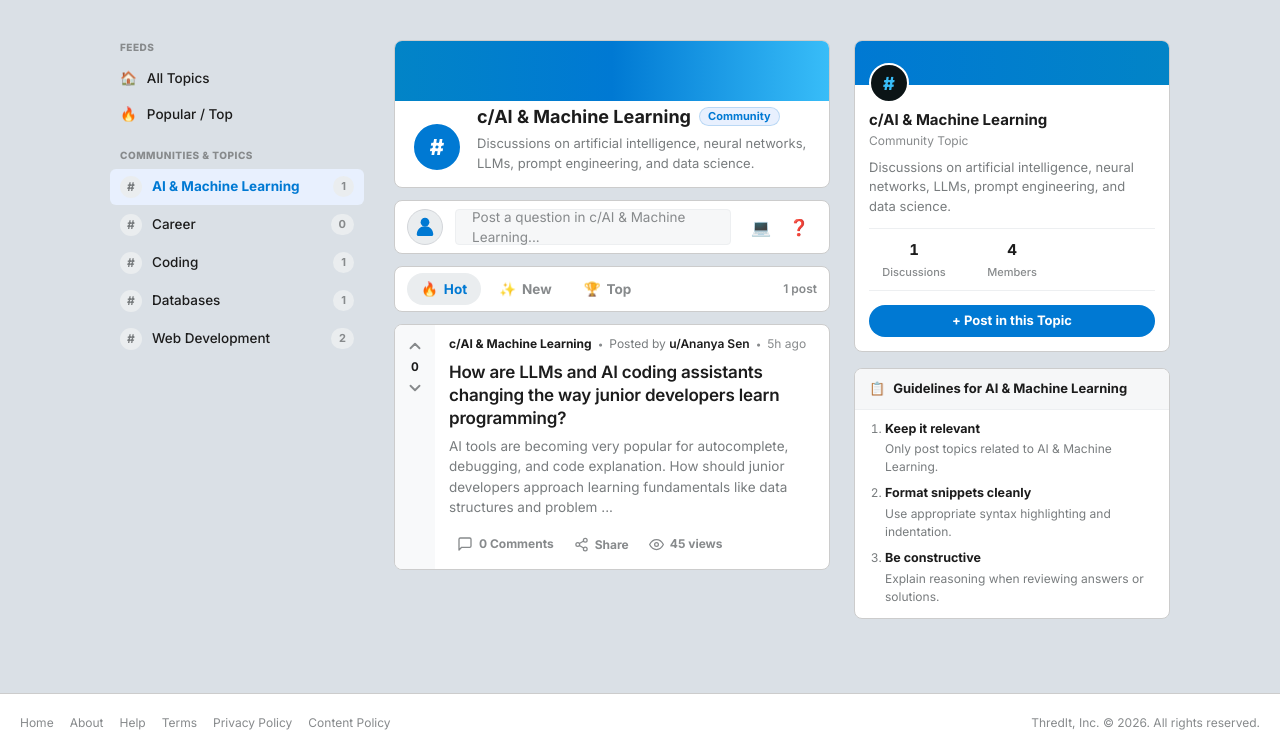
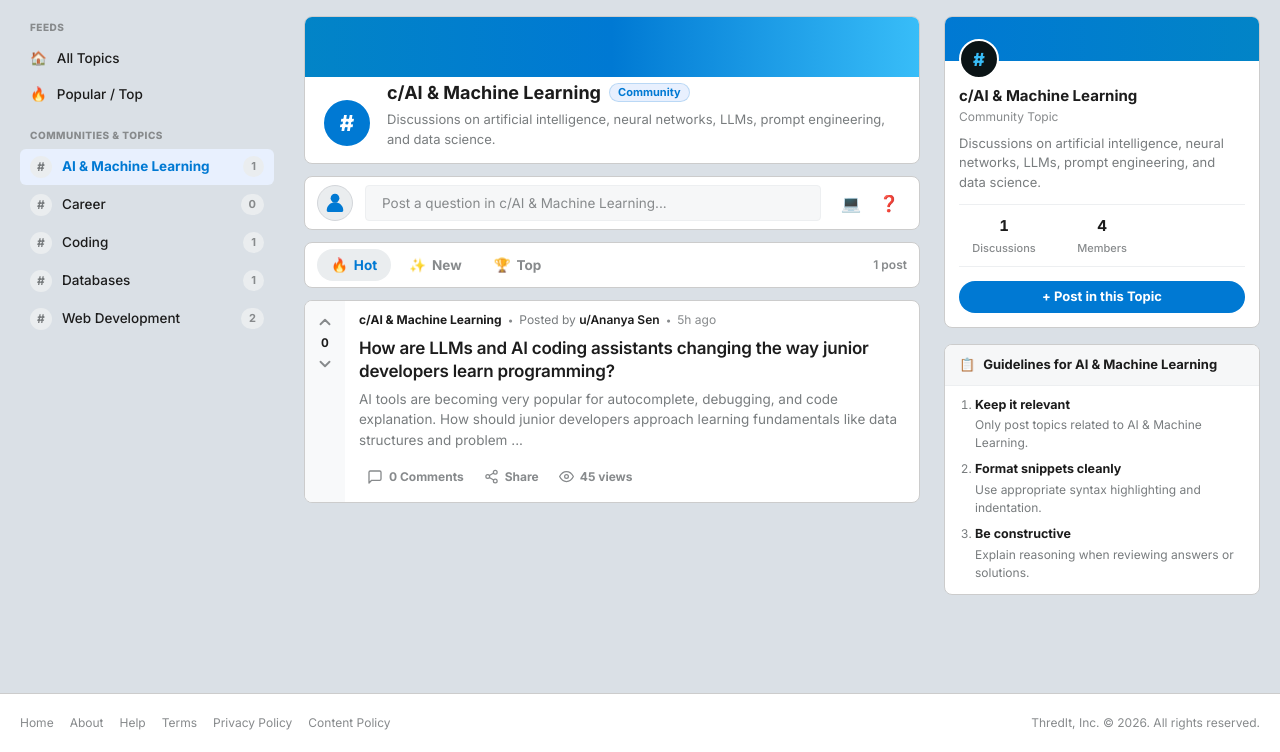
Before and after one commit to Darkknightzs/Thredit, a PHP site: page /forum/public/category.php?id=2 in a window 1280 px wide. Shown: the part 48-800 px from the top of the page. Run offline with PHP 8.4, Linux system fonts and the light colour scheme; data comes from the database, SQL or seed files in the repository.

Commit message:
Remove side gaps on home/category pages by resetting container to full width and isolating admin-container

```diff
--- a/admin/categories.php
+++ b/admin/categories.php
@@ -102,6 +102,7 @@
 require_once __DIR__ . '/../includes/header.php';
 ?>
 
+<div class="admin-container">
 <div class="admin-header">
     <div class="admin-title-group">
         <h1>Category Management</h1>
@@ -206,5 +207,6 @@
         </form>
     </div>
 </div>
+</div>
 
 <?php require_once __DIR__ . '/../includes/footer.php'; ?>
--- a/admin/dashboard.php
+++ b/admin/dashboard.php
@@ -36,6 +36,7 @@
                               ORDER BY t.created_at DESC LIMIT 5")->fetchAll();
 ?>
 
+<div class="admin-container">
 <div class="admin-header">
     <div class="admin-title-group">
         <h1>Administrator Dashboard</h1>
@@ -187,5 +188,6 @@
         </table>
     </div>
 </div>
+</div>
 
 <?php require_once __DIR__ . '/../includes/footer.php'; ?>
--- a/admin/users.php
+++ b/admin/users.php
@@ -68,6 +68,7 @@
 require_once __DIR__ . '/../includes/header.php';
 ?>
 
+<div class="admin-container">
 <div class="admin-header">
     <div class="admin-title-group">
         <h1>User Management</h1>
@@ -174,5 +175,6 @@
         </table>
     </div>
 </div>
+</div>
 
 <?php require_once __DIR__ . '/../includes/footer.php'; ?>
--- a/assets/css/style.css
+++ b/assets/css/style.css
@@ -1417,9 +1417,17 @@
 
 .container {
     width: 100%;
-    max-width: 1140px;
-    margin: 0 auto;
-    padding: 24px 20px;
+    max-width: 100%;
+    margin: 0;
+    padding: 0;
+    box-sizing: border-box;
+}
+
+.admin-container {
+    width: 100%;
+    max-width: 1200px;
+    margin: 20px auto;
+    padding: 0 20px 40px;
     box-sizing: border-box;
 }
 
```
